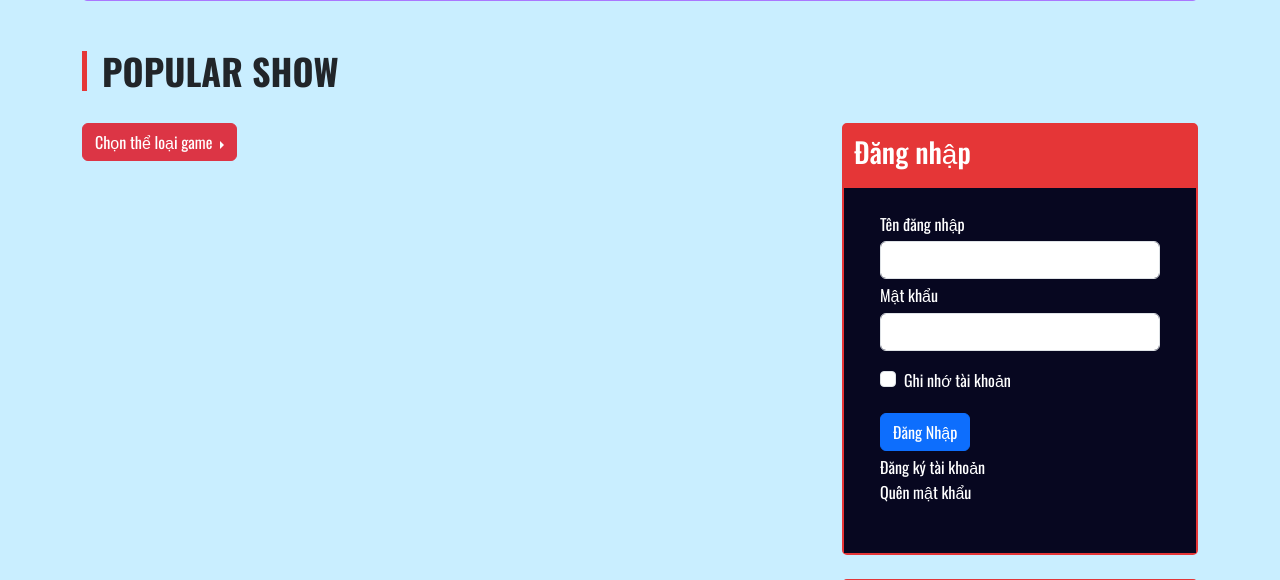
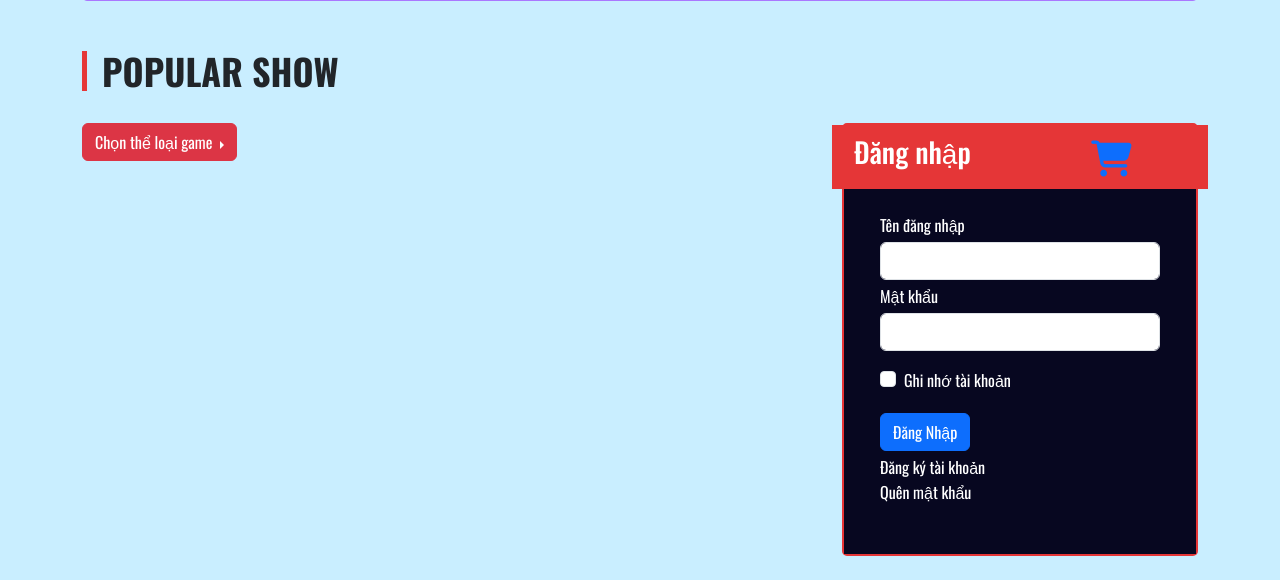
Before and after one commit to hakuryu22294/DuAn1, a PHP site: page / in a window 1280 px wide. Shown: the part 671-1251 px from the top of the page. Run offline with PHP 8.4, Linux system fonts and the light colour scheme; data that the repository does not hold is empty.

Commit message:
icon cart

```diff
--- a/view/right-box.php
+++ b/view/right-box.php
@@ -1,7 +1,12 @@
     <div class="box-right col-4">
         <div class="sign-in">
-            <div class="box-title">
-                <h3>Đăng nhập</h3>
+            <div class="box-title row">
+                <div class="col-8">
+                    <h3>Đăng nhập</h3>
+                </div>
+                <div class="col-4">
+                    <a href=""><i class="fa fa-shopping-cart"></i></a>
+                </div>
             </div>
             <?php
             if(isset($_SESSION['user'])){
```
